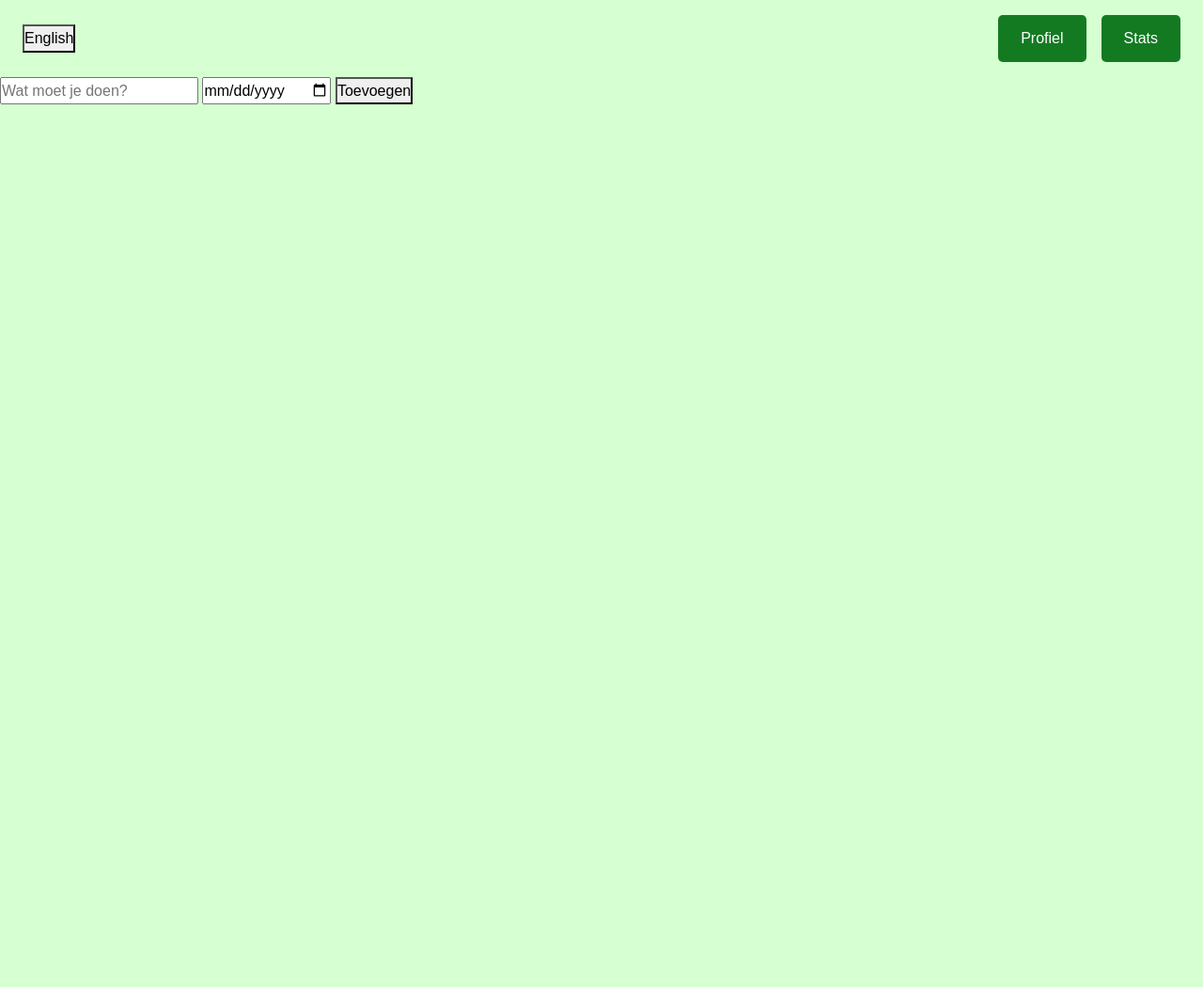
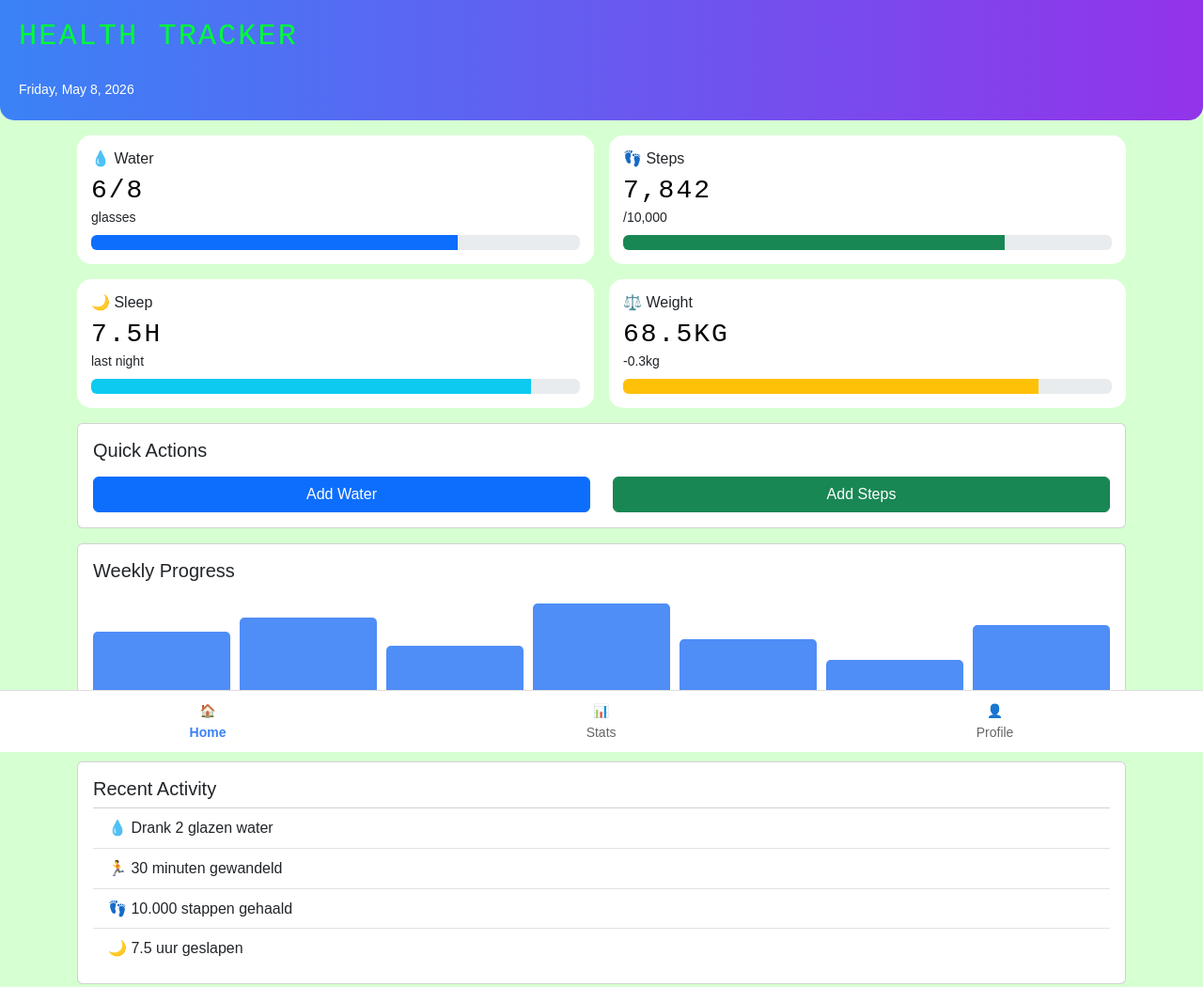
Before and after one commit to dakotahKw1cSd/mijn-eerste-server, a website: page index.html in a window 1280 px wide. Shown: the whole page at 94% size. Before the commit the page ends 800 px from the top, so only its background shows below. Drawn offline with nearby package versions, Linux system fonts and the light colour scheme; files whose address does not match are found by name.

Commit message:
home pagina geupdate + css

```diff
--- a/index.html
+++ b/index.html
@@ -17,24 +17,132 @@
     <title>mijn health app</title>
 </head>
 <body>
-    <header>
-    <button class="menu-toggle">&#9776;</button>
 
-    <button id="taal-knop">English</button>
+<div class="app-header">
+    <h2>Health Tracker</h2>
+    <small>Friday, May 8, 2026</small>
+</div>
 
-    <nav class="nav" id="main-nav">
-        <a id="profiel-link" href="../mijn eerste server/pages/profile.html">Profiel</a>
-        <a id="stats-link" href="../mijn eerste server/pages/stats.html">Stats</a>
-    </nav>
-    </header>
-    <main>
-        <form id="taak-formulier">
-            <input id="taak-titel" type="text" placeholder="Wat moet je doen?" required>
-            <input id="taak-datum" type="date" required>
-            <button id="toevoegen-knop" type="submit">Toevoegen</button>
-        </form>
-        <ul id="taken-lijst"></ul>
-    </main>
-    <script src="../mijn eerste server/scripts/app.js"></script>
+<div class="container py-3">
+
+    <div class="row g-3">
+
+        <div class="col-6">
+            <div class="card health-card">
+                <h6>💧 Water</h6>
+                <h3>6/8</h3>
+                <small>glasses</small>
+
+                <div class="progress mt-2">
+                    <div class="progress-bar bg-primary" style="width:75%"></div>
+                </div>
+            </div>
+        </div>
+
+        <div class="col-6">
+            <div class="card health-card">
+                <h6>👣 Steps</h6>
+                <h3>7,842</h3>
+                <small>/10,000</small>
+
+                <div class="progress mt-2">
+                    <div class="progress-bar bg-success" style="width:78%"></div>
+                </div>
+            </div>
+        </div>
+
+        <div class="col-6">
+            <div class="card health-card">
+                <h6>🌙 Sleep</h6>
+                <h3>7.5h</h3>
+                <small>last night</small>
+
+                <div class="progress mt-2">
+                    <div class="progress-bar bg-info" style="width:90%"></div>
+                </div>
+            </div>
+        </div>
+
+        <div class="col-6">
+            <div class="card health-card">
+                <h6>⚖️ Weight</h6>
+                <h3>68.5kg</h3>
+                <small>-0.3kg</small>
+
+                <div class="progress mt-2">
+                    <div class="progress-bar bg-warning" style="width:85%"></div>
+                </div>
+            </div>
+        </div>
+
+    </div>
+
+    <div class="card mt-3 p-3">
+
+        <h5>Quick Actions</h5>
+
+        <div class="row mt-2">
+            <div class="col-6">
+                <button class="btn btn-primary w-100">
+                    Add Water
+                </button>
+            </div>
+
+            <div class="col-6">
+                <button class="btn btn-success w-100">
+                    Add Steps
+                </button>
+            </div>
+        </div>
+
+    </div>
+
+    <div class="card mt-3 p-3">
+
+        <h5>Weekly Progress</h5>
+
+        <div class="chart">
+            <div style="height:70%"></div>
+            <div style="height:80%"></div>
+            <div style="height:60%"></div>
+            <div style="height:90%"></div>
+            <div style="height:65%"></div>
+            <div style="height:50%"></div>
+            <div style="height:75%"></div>
+        </div>
+
+    </div>
+
+    <div class="card mt-3 p-3">
+
+        <h5>Recent Activity</h5>
+
+        <ul class="list-group list-group-flush">
+            <li class="list-group-item">💧 Drank 2 glazen water</li>
+            <li class="list-group-item">🏃 30 minuten gewandeld</li>
+            <li class="list-group-item">👣 10.000 stappen gehaald</li>
+            <li class="list-group-item">🌙 7.5 uur geslapen</li>
+        </ul>
+
+    </div>
+
+</div>
+
+<footer class="bottom-nav">
+
+    <a href="index.html" class="active">
+        🏠<br>Home
+    </a>
+
+    <a href="pages/stats.html">
+        📊<br>Stats
+    </a>
+
+    <a href="pages/profile.html">
+        👤<br>Profile
+    </a>
+
+</footer>
+
 </body>
 </html>
--- a/styles/styles.css
+++ b/styles/styles.css
@@ -307,3 +307,59 @@ footer {
     z-index: 100;
     font-family: var(--font-body);
 }
+
+.app-header{
+    background: linear-gradient(90deg,#3b82f6,#9333ea);
+    color:white;
+    padding:20px;
+    border-bottom-left-radius:15px;
+    border-bottom-right-radius:15px;
+}
+
+.health-card{
+    border:none;
+    border-radius:15px;
+    padding:15px;
+}
+
+.health-card h3{
+    margin:0;
+    color:black;
+}
+
+.chart{
+    height:150px;
+    display:flex;
+    align-items:flex-end;
+    gap:10px;
+}
+
+.chart div{
+    flex:1;
+    background:#4f8df7;
+    border-radius:5px 5px 0 0;
+}
+
+.bottom-nav{
+    position:fixed;
+    bottom:0;
+    left:0;
+    width:100%;
+    background:white;
+    border-top:1px solid #ddd;
+    display:flex;
+    justify-content:space-around;
+    padding:10px;
+}
+
+.bottom-nav a{
+    text-decoration:none;
+    color:#666;
+    text-align:center;
+    font-size:14px;
+}
+
+.bottom-nav a.active{
+    color:#3b82f6;
+    font-weight:bold;
+}
```
